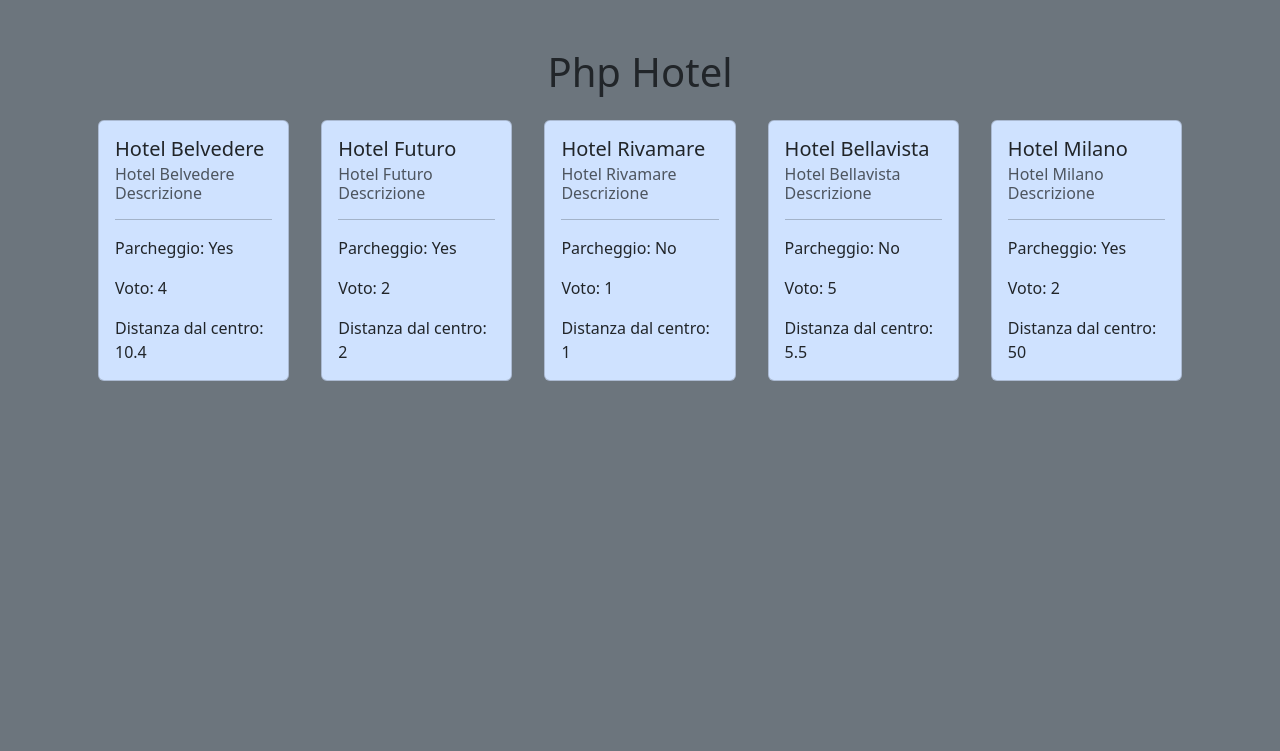
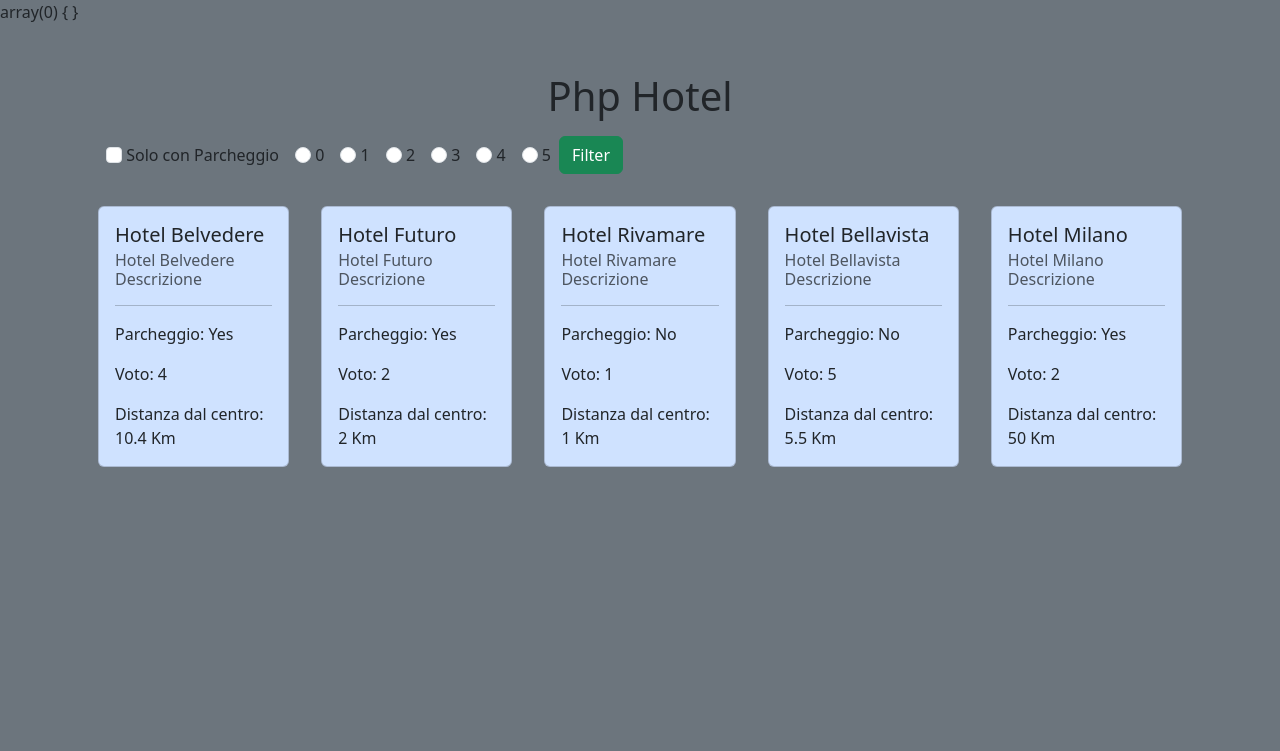
Before and after one commit to Jomar-Navarro/php-hotel, a PHP site: page / in a window 1280 px wide. Shown: the top 751 px of the page. Run offline with PHP 8.4, Linux system fonts and the light colour scheme.

Commit message:
[add] filters

```diff
--- a/index.php
+++ b/index.php
@@ -41,7 +41,29 @@ $hotels = [
 
 ];
 
+$vote = isset($_POST['vote']) ? $_POST['vote'] : 0;
+
+if (!isset($_POST['parking'])) {
+  foreach ($hotels as $hotel) {
+    if ($hotel['vote'] >= $vote) {
+      $filtered_hotels[] = $hotel;
+    }
+  }
+}
+
 // var_dump($hotels);
+
+var_dump($_POST);
+
+if (!isset($_POST['parking'])) {
+  $filtered_hotels = $hotels;
+} else {
+  foreach ($hotels as $hotel) {
+    if ($hotel['parking']) {
+      $filtered_hotels[] = $hotel;
+    }
+  }
+}
 
 ?>
 
@@ -58,6 +80,27 @@ $hotels = [
 <body class="bg-secondary">
   <div class="container my-5">
     <h1 class="text-center">Php Hotel</h1>
+
+    <form action="index.php" method="$_POST">
+      <div class="m-3 d-flex align-items-center">
+        <div class="px-2">
+          <input class="form-check-input" type="checkbox" id="parking">
+          <label class="form-check-label" for="parking">
+            Solo con Parcheggio
+          </label>
+        </div>
+
+        <?php for ($i = 0; $i <= 5; $i++) :  ?>
+          <div class="mx-2">
+            <input type="radio" class="form-check-input" name="vote" id="vote<?php echo $i ?>" value="<?php echo $i ?>">
+            <label for="vote<?php echo $i ?>" class="form-check-label"> <?php echo $i ?> </label>
+          </div>
+        <?php endfor ?>
+
+        <button class="btn btn-success">Filter</button>
+      </div>
+    </form>
+
     <div class="d-flex">
       <?php foreach ($hotels as $hotel) : ?>
         <div class="card m-3 bg-primary-subtle" style="width: 18rem;">
@@ -69,7 +112,7 @@ $hotels = [
             <hr>
             <p class="card-text">Parcheggio: <?php echo $hotel['parking'] ? 'Yes' : 'No' ?></p>
             <p class="card-text">Voto: <?php echo $hotel['vote'] ?></p>
-            <p class="card-text">Distanza dal centro: <?php echo $hotel['distance_to_center'] ?></p>
+            <p class="card-text">Distanza dal centro: <?php echo $hotel['distance_to_center'] ?> Km</p>
           </div>
         </div>
       <?php endforeach ?>
```
